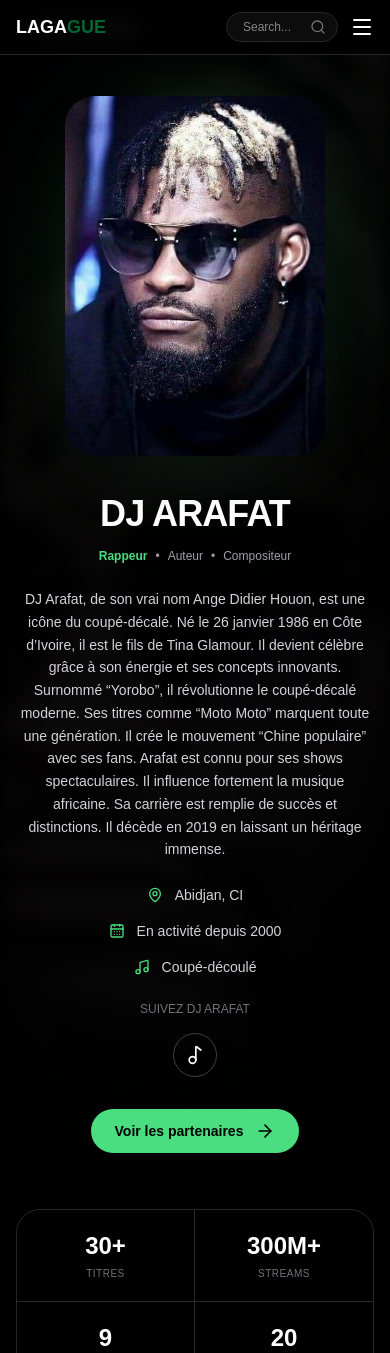
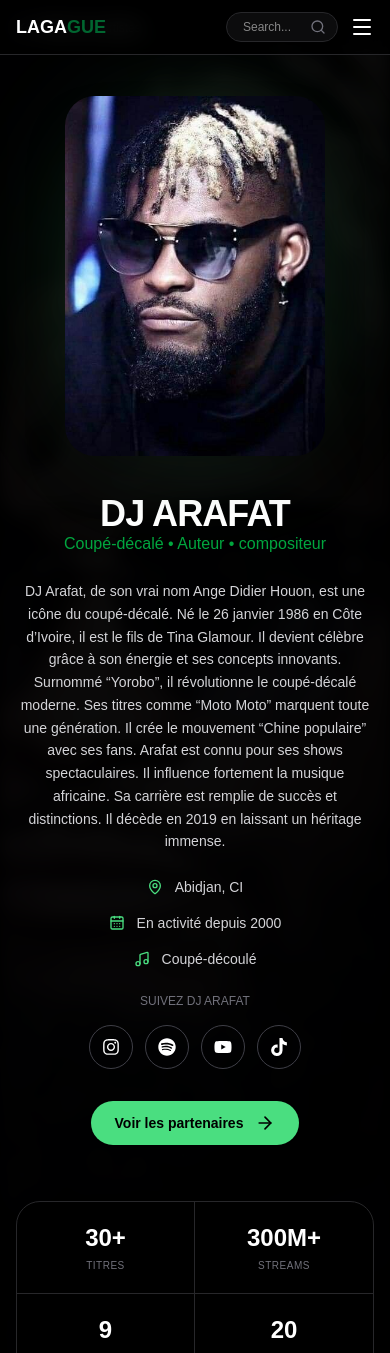
Before and after one commit to benjaminassah328-lgtm/lagague-music, a Next.js app: page /biographie/1 in a window 390 px wide. Shown: the top 1353 px of the page. Built offline with nearby package versions, Linux system fonts and the light colour scheme.

Commit message:
mis à jour 2

```diff
--- a/app/biographie/[id]/page.tsx
+++ b/app/biographie/[id]/page.tsx
@@ -7,8 +7,15 @@ import {
   Music2,
   ArrowLeft,
   ArrowRight,
+  Link2,
+
 } from "lucide-react";
-
+import {
+  FaInstagram,
+  FaSpotify,
+  FaYoutube,
+  FaTiktok,
+} from "react-icons/fa";
 
 import { artists } from "@/app/data/artiste";
 import Image from "next/image";
@@ -64,21 +71,12 @@ export default function Page() {
             <div>
               <h1 className="text-4xl sm:text-5xl md:text-6xl font-black uppercase tracking-tight leading-none">
                 {artist.name}
+
               </h1>
+<div className="text-green-600">
+  {artist.bio}
+</div>
 
-              <div className="flex flex-wrap justify-center xl:justify-start gap-2 text-xs sm:text-sm text-zinc-400 mt-4">
-                <span className="text-[#4ade80] font-semibold">
-                  Rappeur
-                </span>
-
-                <span>•</span>
-
-                <span>Auteur</span>
-
-                <span>•</span>
-
-                <span>Compositeur</span>
-              </div>
             </div>
 
             {/* Description */}
@@ -113,18 +111,33 @@ export default function Page() {
 
   <div className="flex justify-center xl:justify-start gap-3">
 
-                <div className="w-11 h-11 rounded-full border border-zinc-700 flex items-center justify-center hover:border-[#4ade80] hover:text-[#4ade80] transition cursor-pointer">
-                  <Music2 className="w-5 h-5" />
+    <div className="flex justify-center xl:justify-start gap-3">
+
+  <div className="w-11 h-11 rounded-full border border-zinc-700 flex items-center justify-center hover:border-pink-500 hover:text-pink-500 transition cursor-pointer">
+    <FaInstagram className="text-lg" />
+  </div>
+
+  <div className="w-11 h-11 rounded-full border border-zinc-700 flex items-center justify-center hover:border-green-500 hover:text-green-500 transition cursor-pointer">
+    <FaSpotify className="text-lg" />
+  </div>
+
+  <div className="w-11 h-11 rounded-full border border-zinc-700 flex items-center justify-center hover:border-red-500 hover:text-red-500 transition cursor-pointer">
+    <FaYoutube className="text-lg" />
+  </div>
+
+  <div className="w-11 h-11 rounded-full border border-zinc-700 flex items-center justify-center hover:border-white hover:text-white transition cursor-pointer">
+    <FaTiktok className="text-lg" />
+  </div>
+
 </div>
   </div>
 </div>
-
             {/* Button */}
             <div className="flex justify-center xl:justify-start">
-              <button className="mt-2 bg-[#4ade80] hover:bg-[#38c96b] transition text-black px-6 sm:px-8 py-3 sm:py-4 rounded-full font-semibold flex items-center gap-3 text-sm sm:text-base">
+              <Link href="/partenaires" className="mt-2 bg-[#4ade80] hover:bg-[#38c96b] transition text-black px-6 sm:px-8 py-3 sm:py-4 rounded-full font-semibold flex items-center gap-3 text-sm sm:text-base">
                 Voir les partenaires
                 <ArrowRight className="w-5 h-5" />
-              </button>
+              </Link>
             </div>
           </div>
 
--- a/app/data/artiste.ts
+++ b/app/data/artiste.ts
@@ -5,7 +5,7 @@ export const artists = [
     {
         id: 1,
         name: "DJ Arafat",
-        bio:"Coupé-décalé - Auteur - compositeur",
+        bio:"Coupé-décalé  •  Auteur •  compositeur",
         image: "/images/arafat.jpg",
         localisation:"Abidjan, CI",
         actu:"En activité depuis 2000",
@@ -34,6 +34,9 @@ Il décède en 2019 en laissant un héritage immense.`
         name: "Serge Beynaud",
          bio:"Coupé-décalé - Auteur - compositeur",
         image: "/images/beno.jpg",
+         localisation:"Abidjan, CI",
+        actu:"En activité depuis 2008",
+        genre:" Coupé-découlé",
         stream:[
             ["20+", "TITRES"],
             ["70M+", "STREAMS"],
@@ -57,6 +60,9 @@ Il continue d’innover dans la musique urbaine.`
         name: "Didi B",
         image: "/images/didi.jpg",
          bio:"Rappeur - Auteur - compositeur",
+          localisation:"Abidjan, CI",
+        actu:"En activité depuis 2010",
+        genre:" Rap ivoire",
          stream:[
             ["60+", "TITRES"],
             ["700M+", "STREAMS"],
@@ -80,6 +86,9 @@ Aujourd’hui, il est une référence en Afrique.`
         name: "Himra",
         image: "/images/himra.jpg",
          bio:"Rappeur - Auteur - compositeur",
+          localisation:"Abidjan, CI",
+        actu:"En activité depuis 2011",
+        genre:" Rap ivoire",
          stream:[
             ["40+", "TITRES"],
             ["150M+", "STREAMS"],
@@ -103,6 +112,9 @@ Sa carrière est en pleine progression.`
         name: "Dadju",
         image: "/images/dadju.jpg",
          bio:"R&B- Auteur - compositeur",
+          localisation:"Abidjan, CI",
+        actu:"En activité depuis 2015",
+        genre:" R&B",
          stream:[
             ["70+", "TITRES"],
             ["500M+", "STREAMS"],
@@ -125,6 +137,9 @@ Il est une star de la musique francophone.`
         id: 6,
         name: "Sindika",
         image: "/images/sindi.jpg",
+         localisation:"Abidjan, CI",
+        actu:"En activité depuis 2022",
+        genre:" Rap ivoire",
         stream:[
             ["30+", "TITRES"],
             ["20M+", "STREAMS"],
```
Lines whose indentation alone changed are shown as unchanged.
